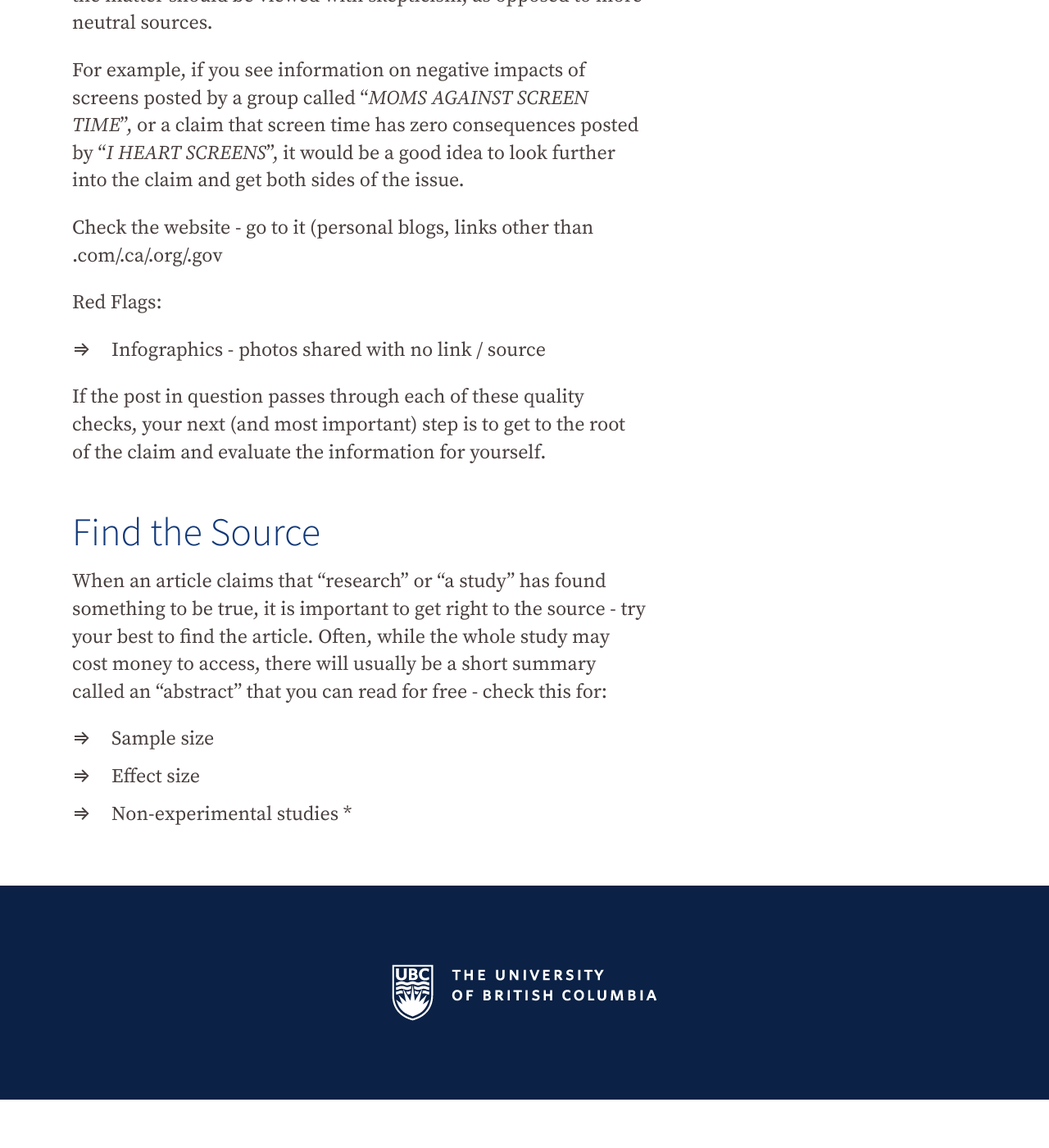
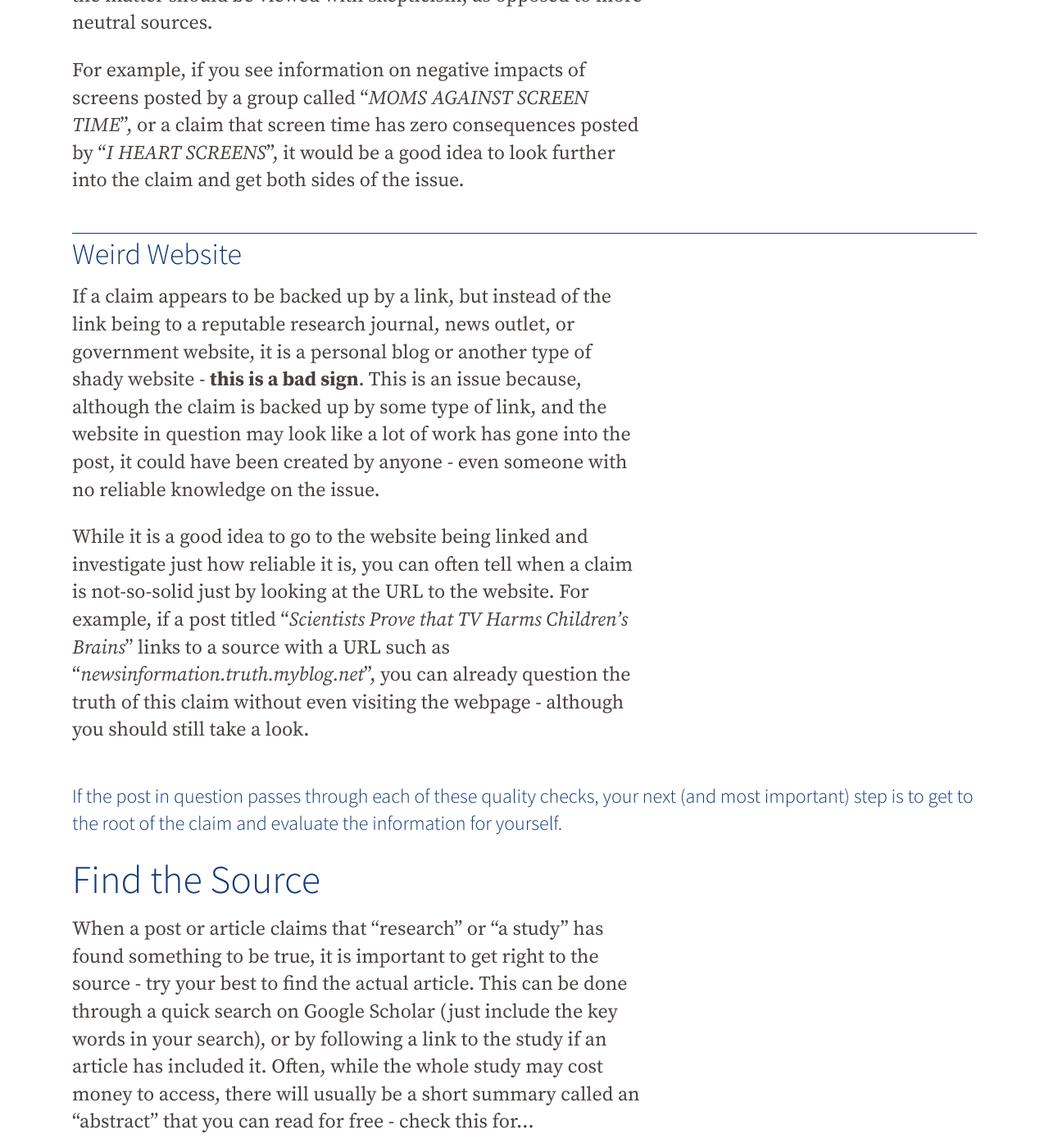
Before and after one commit to famliy-screen-time/familyscreentime.ca, a Jekyll site: the page built from _posts/2020-03-23-how-to.md, in a window 1280 px wide and 1400 px high, scrolled down 2004 px. Shown: the whole window at 82% size. Built offline with Jekyll 4.4.1, drawn with Linux system fonts in a browser that asks for light colours; nearby versions of some CDN libraries; before the commit the page ends 3345 px from its top, so only the background shows below that; some of the changed text lies outside the part shown.

Commit message:
Update Blog “2020-03-23-how-to”

```diff
--- a/_posts/2020-03-23-how-to.md
+++ b/_posts/2020-03-23-how-to.md
@@ -26,25 +26,28 @@ Examples:
 
 For example, if you see information on negative impacts of screens posted by a group called "*MOMS AGAINST SCREEN TIME*", or a claim that screen time has zero consequences posted by "*I HEART SCREENS*", it would be a good idea to look further into the claim and get both sides of the issue.
 
+## Weird Website
 
+If a claim appears to be backed up by a link, but instead of the link being to a reputable research journal, news outlet, or government website, it is a personal blog or another type of shady website - **this is a bad sign**. This is an issue because, although the claim is backed up by some type of link, and the website in question may look like a lot of work has gone into the post, it could have been created by anyone - even someone with no reliable knowledge on the issue.
 
-Check the website - go to it (personal blogs, links other than .com/.ca/.org/.gov
+While it is a good idea to go to the website being linked and investigate just how reliable it is, you can often tell when a claim is not-so-solid just by looking at the URL to the website. For example, if a post titled "*Scientists Prove that TV Harms Children's Brains*" links to a source with a URL such as "*newsinformation.truth.myblog.net*", you can already question the truth of this claim without even visiting the webpage - although you should still take a look.
+
+##### If the post in question passes through each of these quality checks, your next (and most important) step is to get to the root of the claim and evaluate the information for yourself.
+
+# Find the Source
+
+When a post or article claims that "research" or "a study" has found something to be true, it is important to get right to the source - try your best to find the actual article. This can be done through a quick search on Google Scholar (just include the key words in your search), or by following a link to the study if an article has included it. Often, while the whole study may cost money to access, there will usually be a short summary called an "abstract" that you can read for free - check this for...
+
+Sample size
 
 
 
-Red Flags:
-
-* Infographics - photos shared with no link / source
 
 
+Effect size
 
-If the post in question passes through each of these quality checks, your next (and most important) step is to get to the root of the claim and evaluate the information for yourself.
+When an article or post makes a bold claim such as
 
-# Find the Source
+## Non-Experimental Studies
 
-When an article claims that "research" or "a study" has found something to be true, it is important to get right to the source - try your best to find the article. Often, while the whole study may cost money to access, there will usually be a short summary called an "abstract" that you can read for free - check this for:
-
-* Sample size
-* Effect size
-* Non-experimental studies
-*
+As mentioned in other blog posts, it is important to remember that *correlation is not causation*. In other words, just because two things are related does NOT mean that one thing caused the other. So, if you see an article claiming that "screen time causes \_\_\_\_\_\_", you should find out whether the study in question was an **experimental study** (i.e., that they split people into random groups and had one group watch screens and the other with no screens) or a **correlational study** (i.e., that they measured people's screen time and then measured some other traits). If it is the second kind, they are not able to make the claim that one thing CAUSES the other, only that they happen to be related - and this relationship could go either way, or could even be caused by a completely unrelated variable.
```
